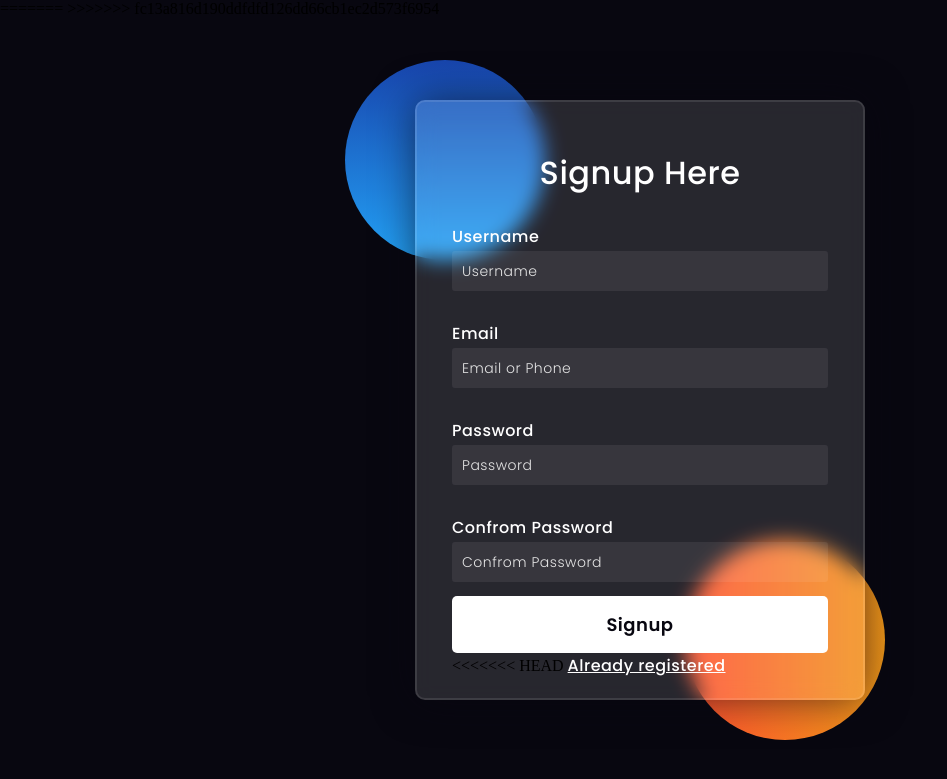
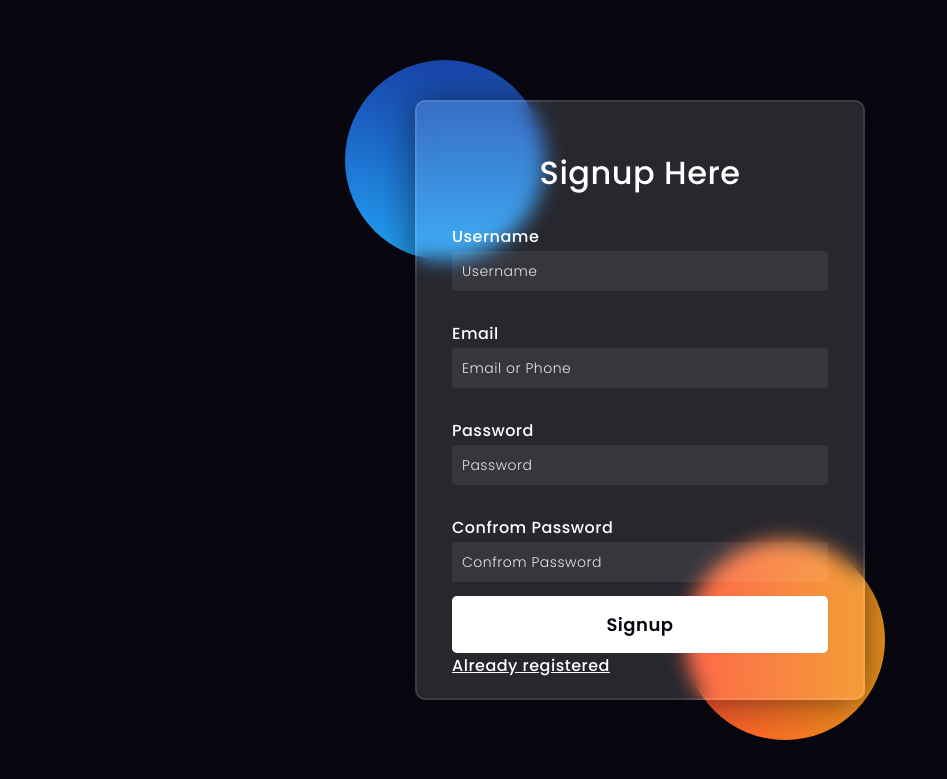
Before and after one commit to vishnu123-c/djangoproject, a Django app: template heartproj/templates/signup.html in a window 1280 px wide. Shown: the top 779 px of the page, without its empty margins (0-947 px from the left). Run offline with Django 4.2, Linux system fonts and the light colour scheme; the template is opened without the code that fills it, so the values that code supplies are empty; parts of the project's set-up code (start-up, migrations or seed data) failed here and were passed over.

Commit message:
Update signup.html

```diff
--- a/heartproj/templates/signup.html
+++ b/heartproj/templates/signup.html
@@ -173,13 +173,8 @@
 
       {% endfor %}
       <button type="submit">Signup</button>
-<<<<<<< HEAD
+
       <a class ="btn" href="/login" >Already registered</a>
     </form>
   </body>
 </html>
-=======
-    </form>
-  </body>
-</html>
->>>>>>> fc13a816d190ddfdfd126dd66cb1ec2d573f6954
```
